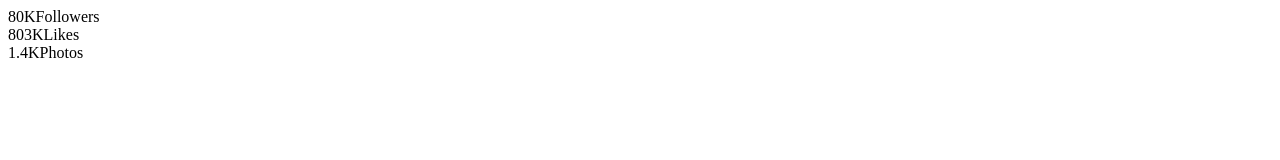
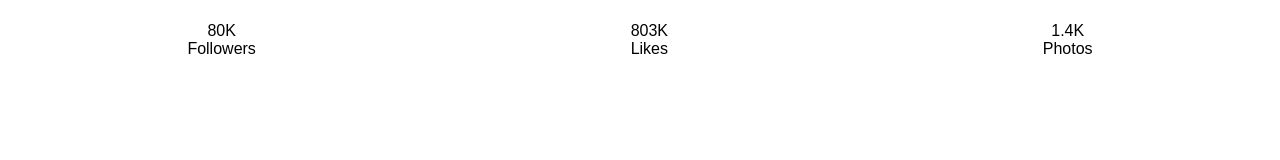
Before and after one commit to loen3467/profile-card-component, a plain HTML site: page index.html in a window 1280 px wide. Drawn offline with Linux system fonts and the light colour scheme.

Commit message:
add footer styles

```diff
--- a/index.html
+++ b/index.html
@@ -5,8 +5,9 @@
   <meta name="viewport" content="width=device-width, initial-scale=1.0"> <!-- displays site properly based on user's device -->
 
   <link rel="icon" type="image/png" sizes="32x32" href="./images/favicon-32x32.png">
+  <link rel="stylesheet" href="./style.css">
 
-  <title>Frontend Mentor | Profile card component</title>
+  <title>Profile card component</title>
 
   <!-- Feel free to remove these styles or customise in your own stylesheet 👍 -->
   <style>
@@ -14,21 +15,21 @@
     .attribution a { color: hsl(228, 45%, 44%); }
   </style>
 </head>
+
 <body>
   <footer>
-    <div>80K<span></span>Followers<span></span></div>
-    <div><span>803K</span><span>Likes</span></div>
-    <div><span>1.4K</span><span>Photos</span></div>
+    <div>
+      <span class="subtitle">80K</span>
+      <span class="letters">Followers</span>
+    </div>
+    <div>
+      <span class="subtitle">803K</span>
+      <span class="letters">Likes</span>
+    </div>
+    <div>
+      <span class="subtitle">1.4K</span>
+      <span class="letters">Photos</span>
+    </div>
   </footer>
-
-
-
-
-
-
-
-
-
-
 </body>
 </html>
--- /dev/null
+++ b/style.css
@@ -0,0 +1,25 @@
+:root{
+    --darkCyan: hsl(185, 75%, 39%);
+    --veryDarkDesaturatedBlue: hsl(229, 23%, 23%);
+    --DarkGrayishBlue: hsl(227, 10%, 46%);
+    --darkGray: hsl(0, 0%, 59%);
+    --fontSize: 18px;
+}
+body{
+    font-family: "Kumbh Sans", sans-serif;
+    margin: 0;
+    padding: 0;
+    box-sizing: border-box;
+}
+footer{
+    display: flex;
+    align-content: center;
+    justify-content: space-around;
+    height: 80px;
+}
+footer div{
+    display: flex;
+    flex-direction: column;
+    align-items: center;
+    justify-content: center;
+}
```
Also changed, not shown: 1 other file.
